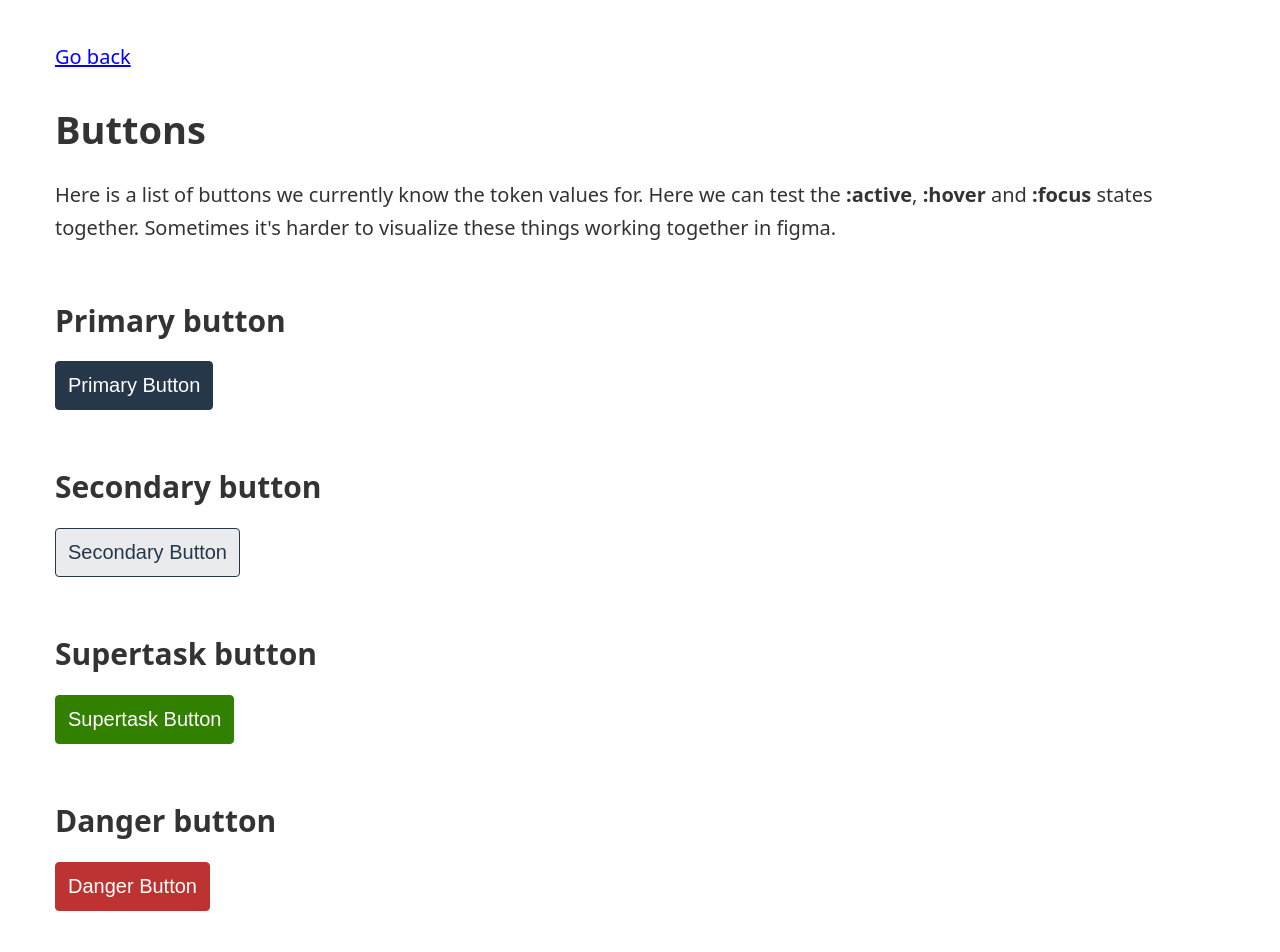
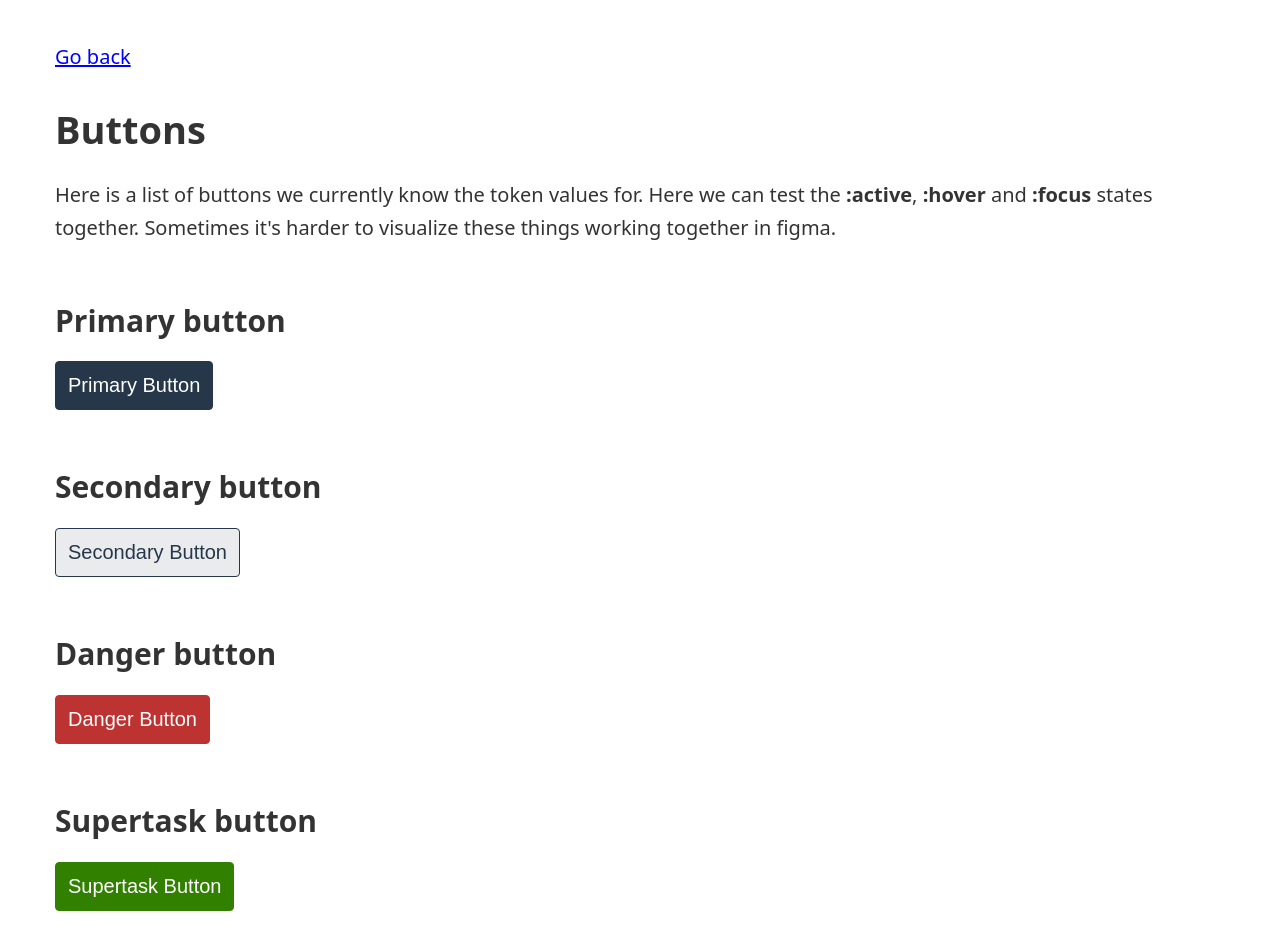
Before and after one commit to nmakuch/sandbox, a Next.js app: page /buttons in a window 1280 px wide. Shown: the top 952 px of the page. Built offline with nearby package versions, Linux system fonts and the light colour scheme.

Commit message:
added supertask to right section

```diff
--- a/pages/buttons.js
+++ b/pages/buttons.js
@@ -35,13 +35,13 @@ export default function Home() {
                     </section>
 
                     <section className={styles.buttonsSection}>
-                        <h2>Supertask button</h2>
-                        <button className={styles.super}>Supertask Button</button>
+                        <h2>Danger button</h2>
+                        <button className={styles.danger}>Danger Button</button>
                     </section>
 
                     <section className={styles.buttonsSection}>
-                        <h2>Danger button</h2>
-                        <button className={styles.danger}>Danger Button</button>
+                        <h2>Supertask button</h2>
+                        <button className={styles.super}>Supertask Button</button>
                     </section>
 
                     <section className={styles.buttonsSection}>
```
